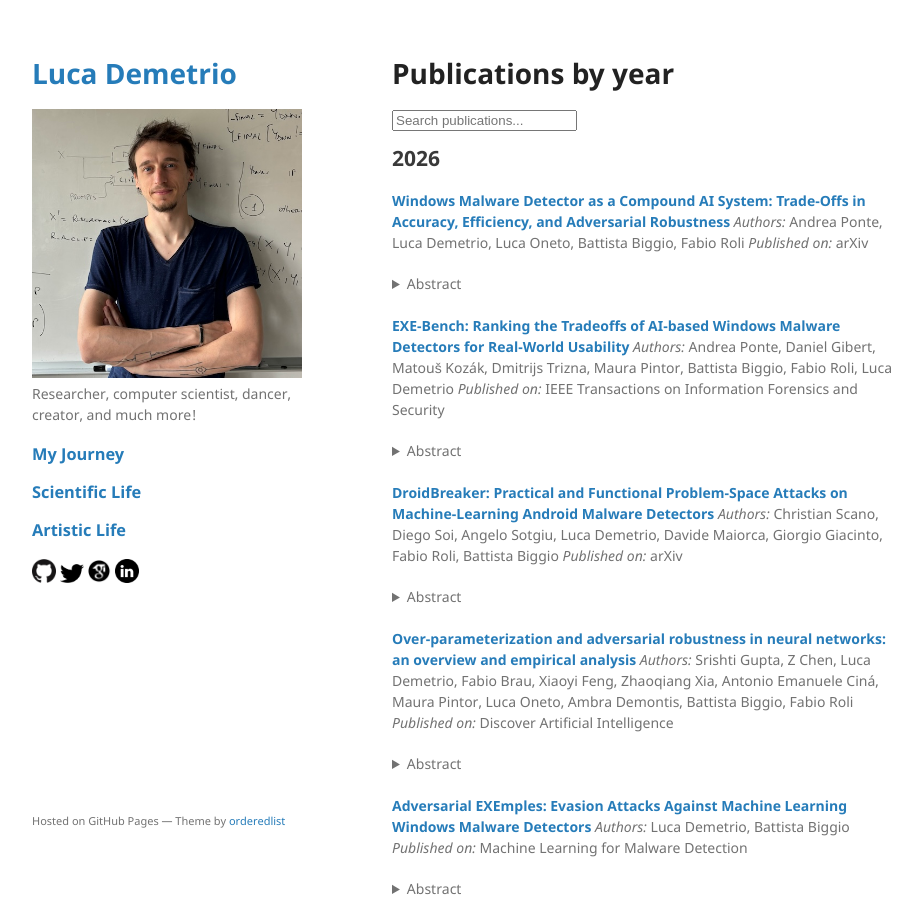
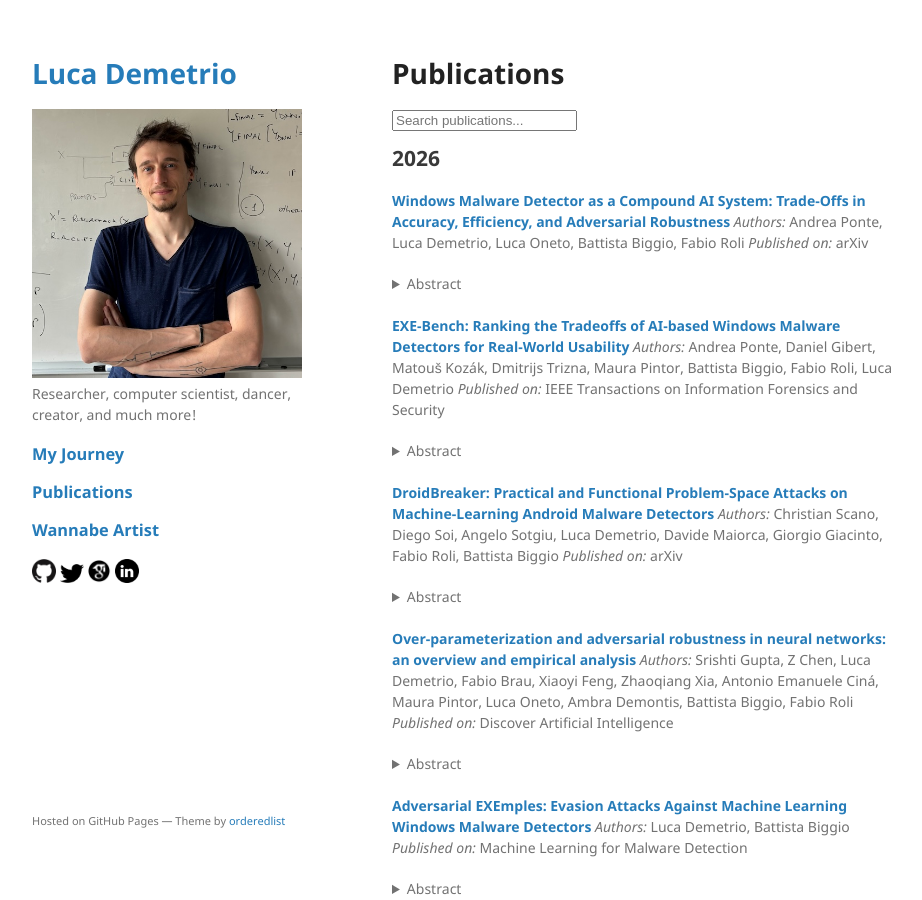
Before and after one commit to zangobot/zangobot.github.io, a Jekyll site: the page built from posts/science/index.md, in a window 1280 px wide and 900 px high. Shown: the whole window, without its empty margins (178-1100 px from the left). Built offline with Jekyll 4.4.1, drawn with Linux system fonts in a browser that asks for light colours.

```diff
--- a/_layouts/default.html
+++ b/_layouts/default.html
@@ -28,10 +28,10 @@
             <h3><a href="/posts/cv/index.html">My Journey</a></h3>
           </div>
           <div align="left">
-            <h3><a href="/posts/science/index.html">Scientific Life</a></h3>
+            <h3><a href="/posts/science/index.html">Publications</a></h3>
           </div>
           <div align="left">
-            <h3><a href="/posts/art/index.html">Artistic Life</a></h3>
+            <h3><a href="/posts/art/index.html">Wannabe Artist</a></h3>
           </div>
 
         </p>
--- a/posts/science/index.md
+++ b/posts/science/index.md
@@ -2,7 +2,7 @@
 layout: default
 title: Science Publications
 ---
-# Publications by year
+# Publications
 
 <div style="margin-bottom:1rem;">
   <input type="text" id="pub-search" placeholder="Search publications...">
```
Also changed, not shown: posts/art/index.md (+3 -0 lines).
